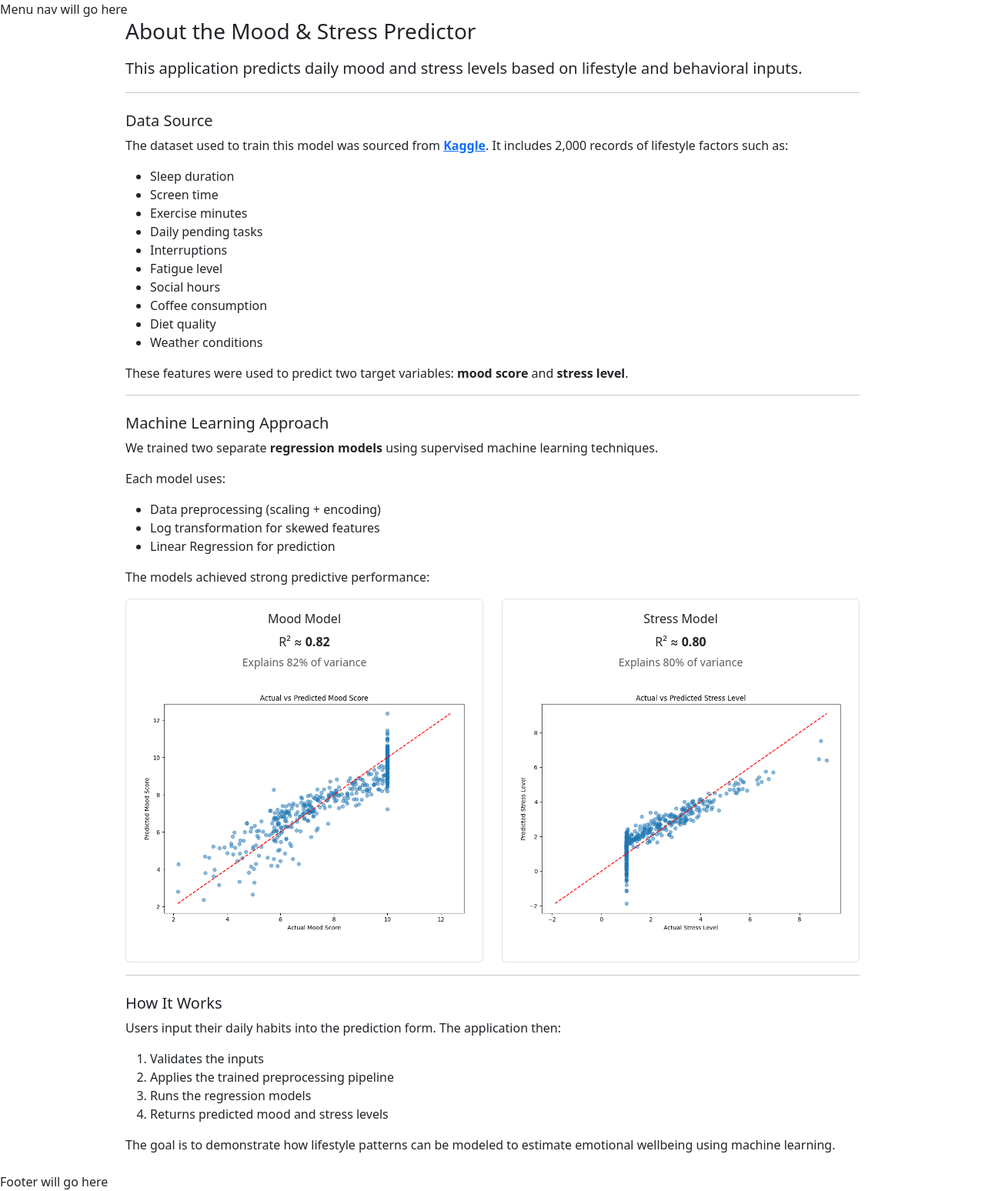
After one commit to AlistairDriscoll/mood-manager, a Django app: page /model-overview/ in a window 1280 px wide. The commit adds this page. Shown: the whole page at 77% size. Run offline with Django 5.2, Linux system fonts and the light colour scheme; parts of the project's set-up code (start-up, migrations or seed data) failed here and were passed over.

Commit message:
Add model overview page and static folder

```diff
--- /dev/null
+++ b/home/templates/model_overview.html
@@ -0,0 +1,113 @@
+{% extends 'base.html' %}
+{% load static %}
+
+{% block title %}Model Overview{% endblock %}
+
+{% block content %}
+<div class="row justify-content-center">
+  <div class="col-lg-9">
+
+    <div class=" mb-4">
+      <div class="">
+        <h1 class="h3 mb-3">About the Mood & Stress Predictor</h1>
+
+        <p class="lead">
+          This application predicts daily <strong>mood</strong> and
+          <strong>stress levels</strong> based on lifestyle and behavioral inputs.
+        </p>
+
+        <hr>
+
+        <h5 class="mt-4">Data Source</h5>
+        <p>
+          The dataset used to train this model was sourced from
+          <strong><a href="https://www.kaggle.com/datasets/mabubakrsiddiq/general-mental-health-and-lifestyle-dataset" target="_blank">Kaggle</a></strong>. It includes 2,000 records of lifestyle factors such as:
+        </p>
+
+        <ul>
+          <li>Sleep duration</li>
+          <li>Screen time</li>
+          <li>Exercise minutes</li>
+          <li>Daily pending tasks</li>
+          <li>Interruptions</li>
+          <li>Fatigue level</li>
+          <li>Social hours</li>
+          <li>Coffee consumption</li>
+          <li>Diet quality</li>
+          <li>Weather conditions</li>
+        </ul>
+
+        <p>
+          These features were used to predict two target variables:
+          <strong>mood score</strong> and <strong>stress level</strong>.
+        </p>
+
+        <hr>
+
+        <h5 class="mt-4">Machine Learning Approach</h5>
+        <p>
+          We trained two separate <strong>regression models</strong> using
+          supervised machine learning techniques.
+        </p>
+
+        <p>
+          Each model uses:
+        </p>
+
+        <ul>
+          <li>Data preprocessing (scaling + encoding)</li>
+          <li>Log transformation for skewed features</li>
+          <li>Linear Regression for prediction</li>
+        </ul>
+
+        <p>
+          The models achieved strong predictive performance:
+        </p>
+
+        <div class="row text-center">
+          <div class="col-md-6">
+            <div class="p-3 border rounded">
+              <h6>Mood Model</h6>
+              <p class="mb-1">R² ≈ <strong>0.82</strong></p>
+              <p class="text-muted small mb-0">Explains 82% of variance</p>
+
+              <img src="{% static 'images/predicting_mood_score_linear_regression_scatter.png' %}" alt="Rest & Relaxation Icon" class="mb-3 mt-4 rounded-top w-100">
+            </div>
+          </div>
+          <div class="col-md-6">
+            <div class="p-3 border rounded">
+              <h6>Stress Model</h6>
+              <p class="mb-1">R² ≈ <strong>0.80</strong></p>
+              <p class="text-muted small mb-0">Explains 80% of variance</p>
+
+               <img src="{% static 'images/predicting_stress_level_linear_regression_scatter.png' %}" alt="Rest & Relaxation Icon" class="mb-3 mt-4 rounded-top w-100">
+            </div>
+          </div>
+        </div>
+
+        <hr>
+
+        <h5 class="mt-4">How It Works</h5>
+        <p>
+          Users input their daily habits into the prediction form.
+          The application then:
+        </p>
+
+        <ol>
+          <li>Validates the inputs</li>
+          <li>Applies the trained preprocessing pipeline</li>
+          <li>Runs the regression models</li>
+          <li>Returns predicted mood and stress levels</li>
+        </ol>
+
+        <p>
+          The goal is to demonstrate how lifestyle patterns can be
+          modeled to estimate emotional wellbeing using machine learning.
+        </p>
+
+      </div>
+    </div>
+
+  </div>
+</div>
+{% endblock %}
--- a/home/urls.py
+++ b/home/urls.py
@@ -4,4 +4,5 @@ from . import views
 urlpatterns = [
     path("", views.index, name="index"),
     path("predict/", views.predict_view, name="predict"),
+    path("model-overview/", views.model_overview, name="model_overview"),
 ]
--- a/home/views.py
+++ b/home/views.py
@@ -33,3 +33,11 @@ def predict_view(request):
             "stress_pred": stress_pred,
         },
     )
+
+
+def model_overview(request):
+    """
+    Return the model overview page
+    """
+
+    return render(request, "model_overview.html")
--- a/mood_manager/settings.py
+++ b/mood_manager/settings.py
@@ -129,4 +129,8 @@ USE_TZ = True
 # Static files (CSS, JavaScript, Images)
 # https://docs.djangoproject.com/en/6.0/howto/static-files/
 
-STATIC_URL = 'static/'
+STATIC_URL = '/static/'
+
+STATICFILES_DIRS = [
+    BASE_DIR / "static",  # only if you have project-level static folder
+]
--- a/templates/base.html
+++ b/templates/base.html
@@ -1,3 +1,5 @@
+{% load static %}
+
 <!DOCTYPE html>
 <html lang="en">
 	<head>
@@ -7,6 +9,7 @@
 		<!-- Bootstrap CSS -->
 		<link href="https://cdn.jsdelivr.net/npm/bootstrap@5.3.3/dist/css/bootstrap.min.css" rel="stylesheet">
 		{% block extra_head %}{% endblock %}
+		<link rel="stylesheet" href="{% static 'css/main.css' %}">
 	</head>
 	<body>
 		<div>
```
Also changed, not shown: static/css/main.css (added), static/images/predicting_mood_score_linear_regression_scatter.png (added), static/images/predicting_stress_level_linear_regression_scatter.png (added).
